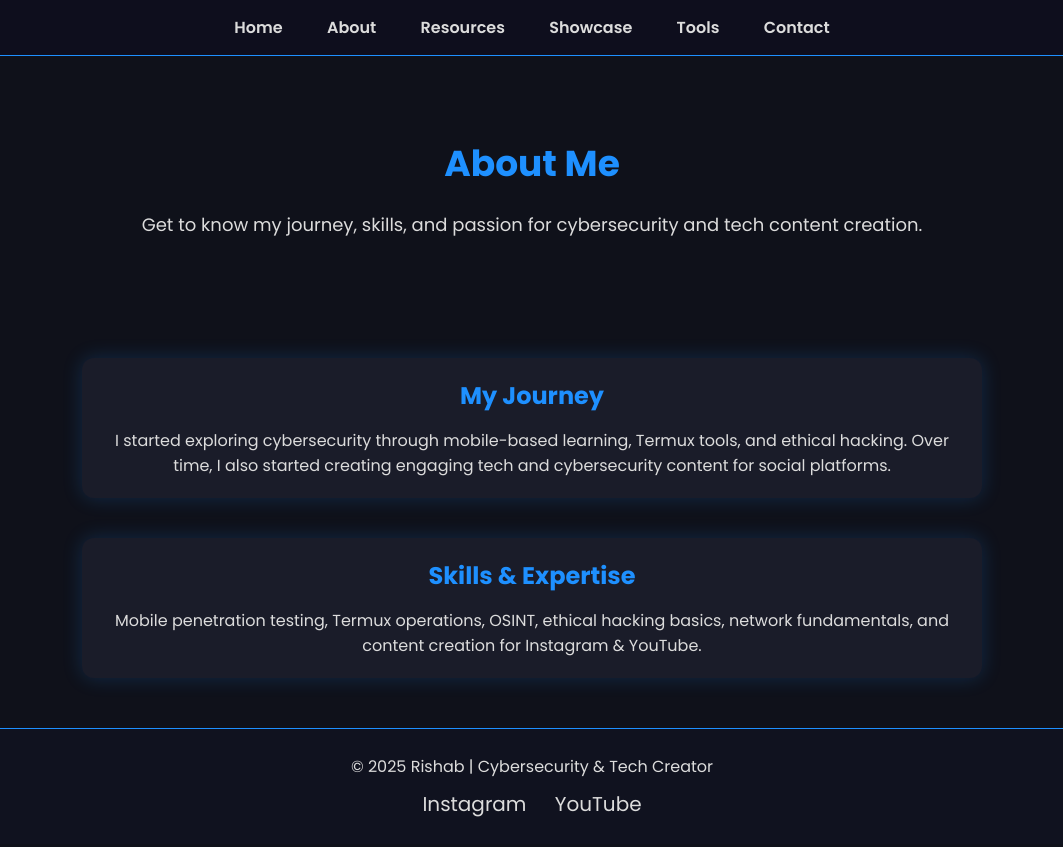
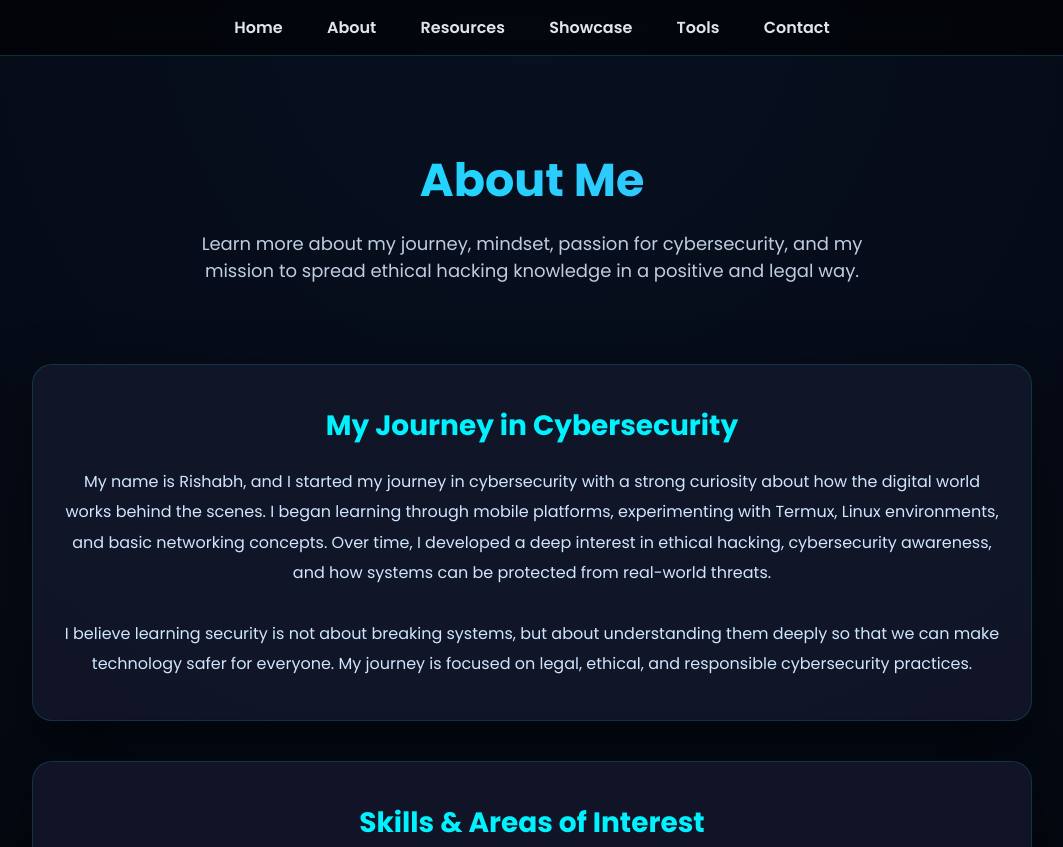
Before and after one commit to rishab9634/rishabh_portfoli, a plain HTML site: page about.html in a window 1280 px wide. Shown: the top 847 px of the page, without its empty margins (108-1171 px from the left). Drawn offline with Linux system fonts and the light colour scheme.

Commit message:
Update About page content and styles

```diff
--- a/about.html
+++ b/about.html
@@ -3,54 +3,175 @@
 <head>
 <meta charset="UTF-8">
 <meta name="viewport" content="width=device-width, initial-scale=1.0">
-<title>About | Rishab Cyber</title>
+<title>About | Rishabh Cyber</title>
+
+<link href="https://fonts.googleapis.com/css2?family=Poppins:wght@400;600;700&display=swap" rel="stylesheet">
+
 <style>
-@import url('https://fonts.googleapis.com/css2?family=Poppins:wght@400;600;700&display=swap');
-:root { --bg:#0f111a; --dark:#1a1c29; --primary:#1e90ff; --text:#dcdcdc; }
+:root {
+  --bg:#0b0f1a;
+  --dark:#12172a;
+  --primary:#00f2fe;
+  --text:#dfe6e9;
+}
 *{margin:0;padding:0;box-sizing:border-box;font-family:'Poppins',sans-serif;}
-body{background:var(--bg);color:var(--text);}
-nav{background:rgba(15,15,30,0.95);backdrop-filter:blur(6px);padding:15px 0;text-align:center;position:sticky;top:0;z-index:999;border-bottom:1px solid var(--primary);}
-nav a{color:var(--text);margin:0 20px;text-decoration:none;font-weight:600;font-size:16px;transition:0.3s;}
-nav a:hover{color:var(--primary);transform:scale(1.05);}
-#hero{padding:80px 20px;text-align:center;}
-#hero h1{color:var(--primary);font-size:36px;margin-bottom:20px;}
-#hero p{color:var(--text);font-size:18px;}
-.section{max-width:900px;margin:40px auto;padding:20px;background:var(--dark);border-radius:12px;box-shadow:0 0 20px rgba(30,144,255,0.2);}
-.section h2{color:var(--primary);margin-bottom:15px;text-align:center;}
-.section p{color:var(--text);text-align:center;}
-footer{text-align:center;padding:25px;background:#10121f;margin-top:50px;border-top:1px solid var(--primary);}
-.social a{color:var(--text);margin:0 12px;font-size:20px;text-decoration:none;transition:0.3s;}
-.social a:hover{color:var(--primary);transform:scale(1.1);}
+body{background: radial-gradient(circle at top, #081021, #000);color:var(--text);}
+
+nav{
+  background:rgba(0,0,0,0.6);
+  backdrop-filter:blur(10px);
+  padding:15px 0;
+  text-align:center;
+  position:sticky;
+  top:0;
+  z-index:999;
+  border-bottom:1px solid rgba(0,242,254,0.2);
+}
+nav a{
+  color:var(--text);
+  margin:0 20px;
+  text-decoration:none;
+  font-weight:600;
+  font-size:16px;
+  transition:0.3s;
+}
+nav a:hover{color:var(--primary);}
+
+#hero{
+  padding:90px 20px 40px;
+  text-align:center;
+}
+#hero h1{
+  font-size:46px;
+  background:linear-gradient(to right,var(--primary),#4facfe);
+  -webkit-background-clip:text;
+  -webkit-text-fill-color:transparent;
+  margin-bottom:15px;
+}
+#hero p{
+  max-width:700px;
+  margin:auto;
+  font-size:18px;
+  color:#bfcde0;
+}
+
+.section{
+  max-width:1000px;
+  margin:40px auto;
+  padding:40px 30px;
+  background: rgba(18,23,42,0.9);
+  border-radius:20px;
+  border:1px solid rgba(0,242,254,0.15);
+  box-shadow:0 20px 60px rgba(0,0,0,0.45);
+  transition:0.4s;
+}
+.section:hover{
+  transform:translateY(-5px);
+  box-shadow:0 30px 80px rgba(0,242,254,0.2);
+}
+
+.section h2{
+  color:var(--primary);
+  margin-bottom:20px;
+  text-align:center;
+  font-size:28px;
+}
+
+.section p{
+  text-align:center;
+  line-height:1.9;
+  font-size:16px;
+  color:#cfe6ff;
+}
+
+footer{
+  text-align:center;
+  padding:30px 20px;
+  margin-top:60px;
+  border-top:1px solid rgba(0,242,254,0.15);
+  background:rgba(0,0,0,0.5);
+}
+.social a{
+  color:#bfc9d6;
+  margin:0 12px;
+  font-size:18px;
+  text-decoration:none;
+  transition:0.3s;
+}
+.social a:hover{color:var(--primary);}
 </style>
 </head>
+
 <body>
 
 <nav>
-  <a href="index.html" target="_blank">Home</a>
-  <a href="about.html" target="_blank">About</a>
-  <a href="resources.html" target="_blank">Resources</a>
-  <a href="showcase.html" target="_blank">Showcase</a>
-  <a href="tools.html" target="_blank">Tools</a>
-  <a href="contact.html" target="_blank">Contact</a>
+  <a href="index.html">Home</a>
+  <a href="about.html">About</a>
+  <a href="resources.html">Resources</a>
+  <a href="showcase.html">Showcase</a>
+  <a href="tools.html">Tools</a>
+  <a href="contact.html">Contact</a>
 </nav>
 
+<!-- HERO -->
 <section id="hero">
   <h1>About Me</h1>
-  <p>Get to know my journey, skills, and passion for cybersecurity and tech content creation.</p>
+  <p>
+    Learn more about my journey, mindset, passion for cybersecurity, and my mission to
+    spread ethical hacking knowledge in a positive and legal way.
+  </p>
 </section>
 
+<!-- JOURNEY -->
 <div class="section">
-  <h2>My Journey</h2>
-  <p>I started exploring cybersecurity through mobile-based learning, Termux tools, and ethical hacking. Over time, I also started creating engaging tech and cybersecurity content for social platforms.</p>
+  <h2>My Journey in Cybersecurity</h2>
+  <p>
+    My name is Rishabh, and I started my journey in cybersecurity with a strong curiosity about
+    how the digital world works behind the scenes. I began learning through mobile platforms,
+    experimenting with Termux, Linux environments, and basic networking concepts.
+    Over time, I developed a deep interest in ethical hacking, cybersecurity awareness,
+    and how systems can be protected from real-world threats.
+    <br><br>
+    I believe learning security is not about breaking systems, but about understanding them deeply
+    so that we can make technology safer for everyone. My journey is focused on legal, ethical,
+    and responsible cybersecurity practices.
+  </p>
 </div>
 
+<!-- SKILLS -->
 <div class="section">
-  <h2>Skills & Expertise</h2>
-  <p>Mobile penetration testing, Termux operations, OSINT, ethical hacking basics, network fundamentals, and content creation for Instagram & YouTube.</p>
+  <h2>Skills & Areas of Interest</h2>
+  <p>
+    I actively work and practice in multiple domains of cybersecurity and technology, including:
+    <br><br>
+    • Ethical Hacking Fundamentals<br>
+    • Mobile Penetration Testing (For Educational Labs Only)<br>
+    • Termux & Linux Based Tools<br>
+    • OSINT (Open Source Intelligence)<br>
+    • Networking Basics & Web Security Concepts<br>
+    • Bug Bounty Learning Platforms (HTB, TryHackMe, Labs)<br>
+    • Content Creation for Tech & Cybersecurity Awareness<br><br>
+    Along with technical skills, I am also passionate about teaching, simplifying complex topics,
+    and creating valuable content for beginners who want to enter the cybersecurity field.
+  </p>
 </div>
 
+<!-- VISION -->
+<div class="section">
+  <h2>My Vision</h2>
+  <p>
+    My long-term goal is to become a skilled cybersecurity professional and security researcher who
+    can help organizations and individuals stay safe online. I aim to build a strong learning community
+    where students and beginners can learn cybersecurity in a simple, ethical, and legal way without confusion.
+    <br><br>
+    Through my portfolio, social media, and content, I want to inspire more people to enter the world
+    of cybersecurity with the right mindset and responsible approach.
+  </p>
+</div>
+
+<!-- FOOTER -->
 <footer>
-  © 2025 Rishab | Cybersecurity & Tech Creator
+  <p>© 2025 Rishabh | Cybersecurity & Tech Creator</p>
   <div class="social" style="margin-top:10px;">
     <a href="https://instagram.com/rishab._vision" target="_blank">Instagram</a>
     <a href="https://youtube.com/@rishabvision" target="_blank">YouTube</a>
```
